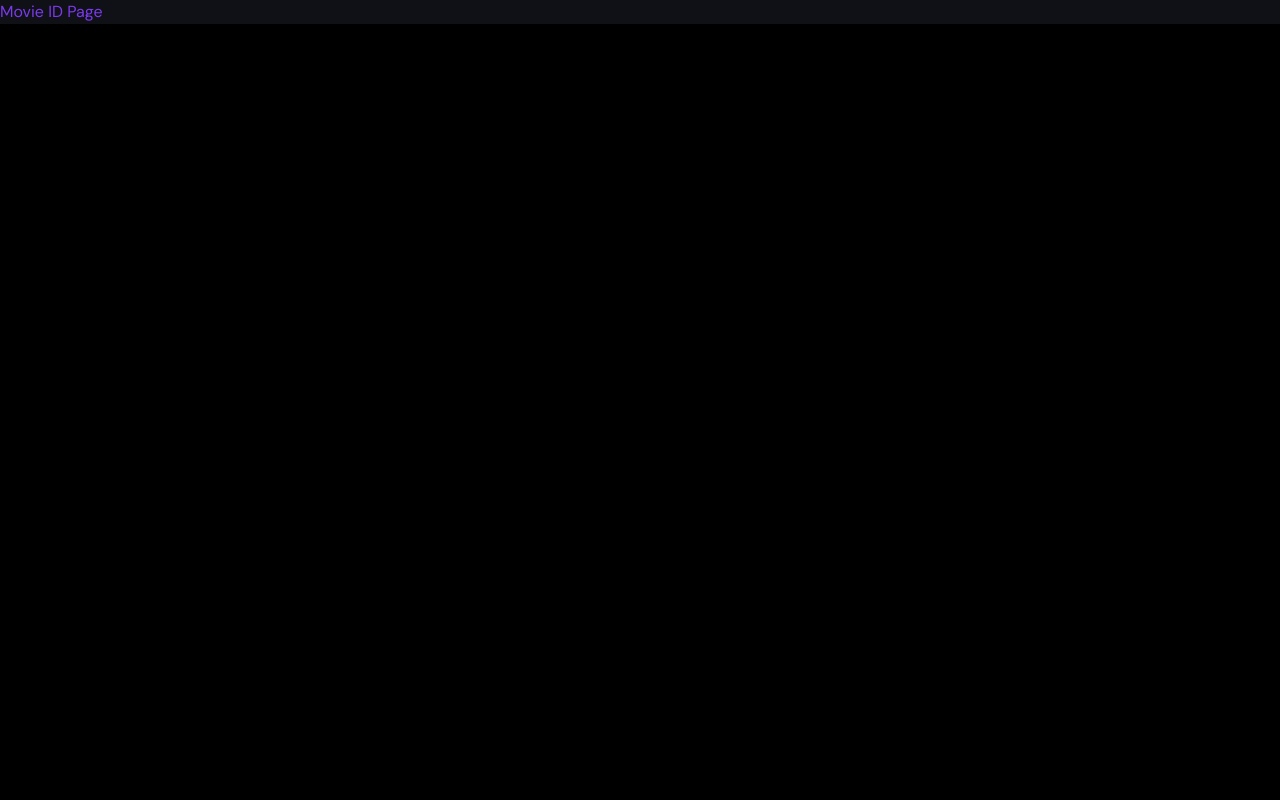
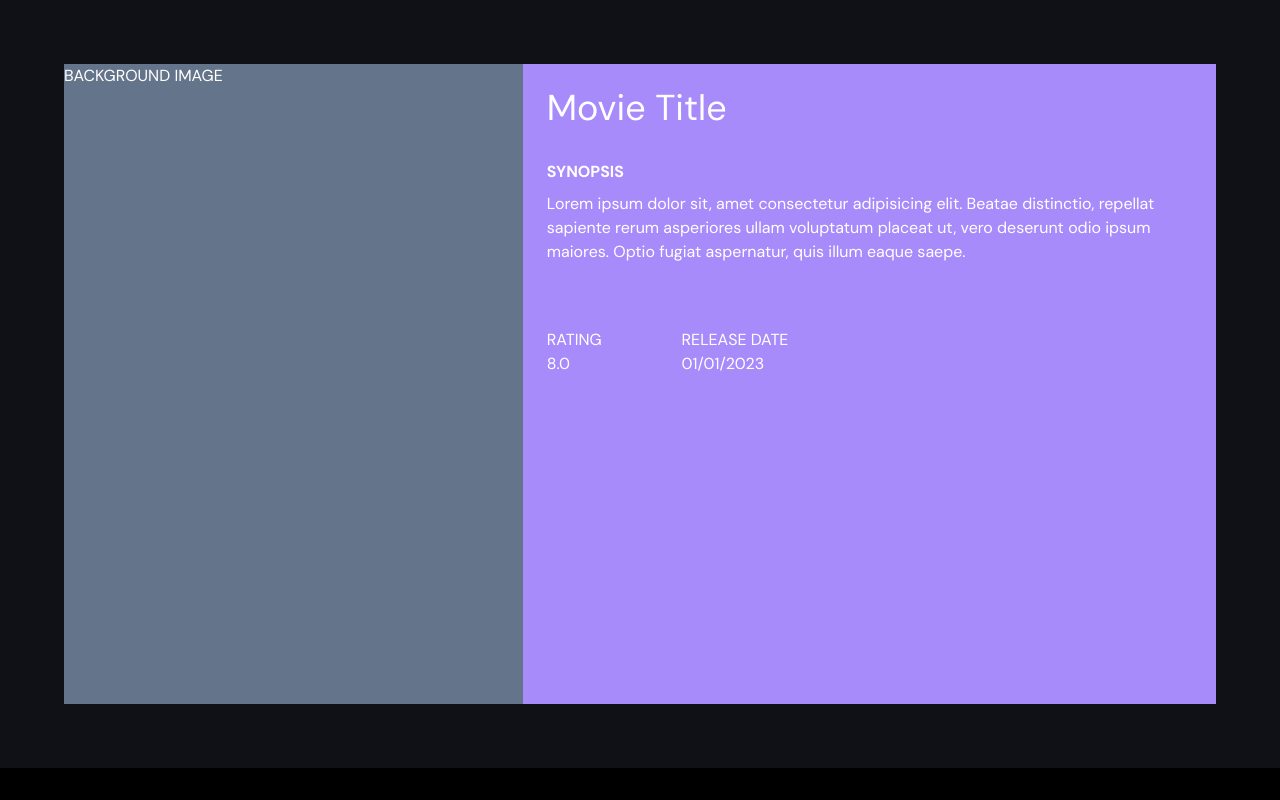
Before and after one commit to FilipiMachado/must-watch-movies_nextjs_project, a Next.js app: page /movie/1 in a window 1280 px wide. Built offline with nearby package versions, Linux system fonts and the light colour scheme.

Commit message:
styling movie page

```diff
--- a/app/movie/[id]/page.tsx
+++ b/app/movie/[id]/page.tsx
@@ -1,7 +1,26 @@
 export default function MovieIdPage() {
   return (
-    <div>
-      <div className="text-violet-600">Movie ID Page</div>
+    <div className="sm:p-16 py-16 px-8 gap-10">
+      <div className="flex justify-between h-[80vh] bg-red-500">
+        <div className="w-[40vw] bg-slate-500">
+          <p>BACKGROUND IMAGE</p>
+        </div>
+        <div className="w-[60vw] p-6 bg-violet-400">
+          <p className="mb-8 text-4xl">Movie Title</p>
+          <p className="font-bold text-md mb-2">SYNOPSIS</p>
+          <p className="mb-16">Lorem ipsum dolor sit, amet consectetur adipisicing elit. Beatae distinctio, repellat sapiente rerum asperiores ullam voluptatum placeat ut, vero deserunt odio ipsum maiores. Optio fugiat aspernatur, quis illum eaque saepe.</p>
+          <div className="flex">
+            <div className="mr-20">
+              <p>RATING</p>
+              <p>8.0</p>
+            </div>
+            <div>
+              <p>RELEASE DATE</p>
+              <p>01/01/2023</p>
+            </div>
+          </div>
+        </div>
+      </div>
     </div>
   );
 }
```
